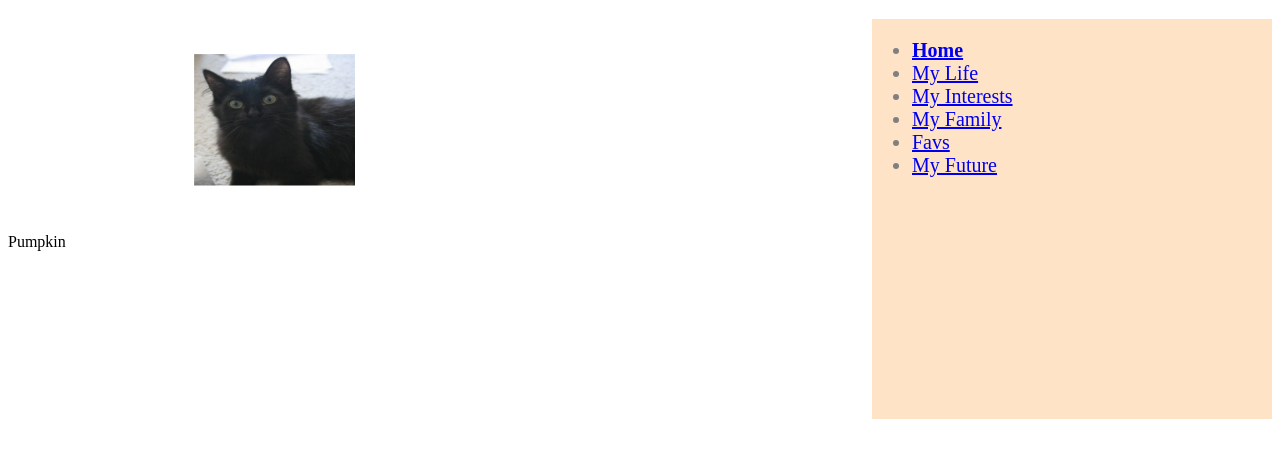
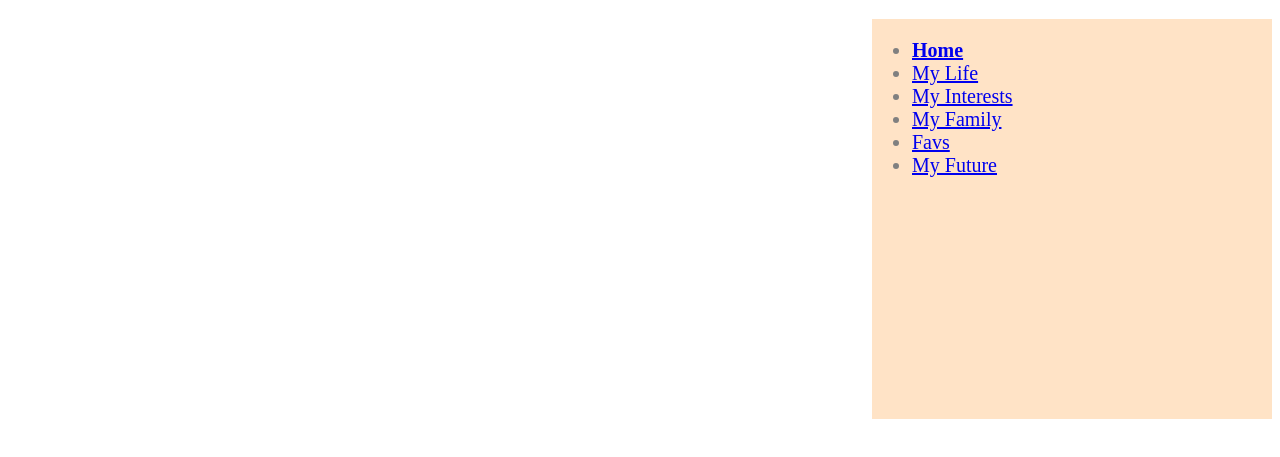
Before and after one commit to kekeana/kekeana.github.io, a plain HTML site: page AboutMe.html in a window 1280 px wide. Shown: the part 61-518 px from the top of the page. Drawn offline with Linux system fonts and the light colour scheme.

Commit message:
Update AboutMe.html

```diff
--- a/AboutMe.html
+++ b/AboutMe.html
@@ -26,13 +26,6 @@
        </nav>
     </div>
 
-      <div
-        <h2>Pumpkin</h2>
-        <img src="my cat.png"
-          title="Black cat" style="width:400px;height:228px;">
-      </div>
-
-
    </div>
 
 </body>
```
